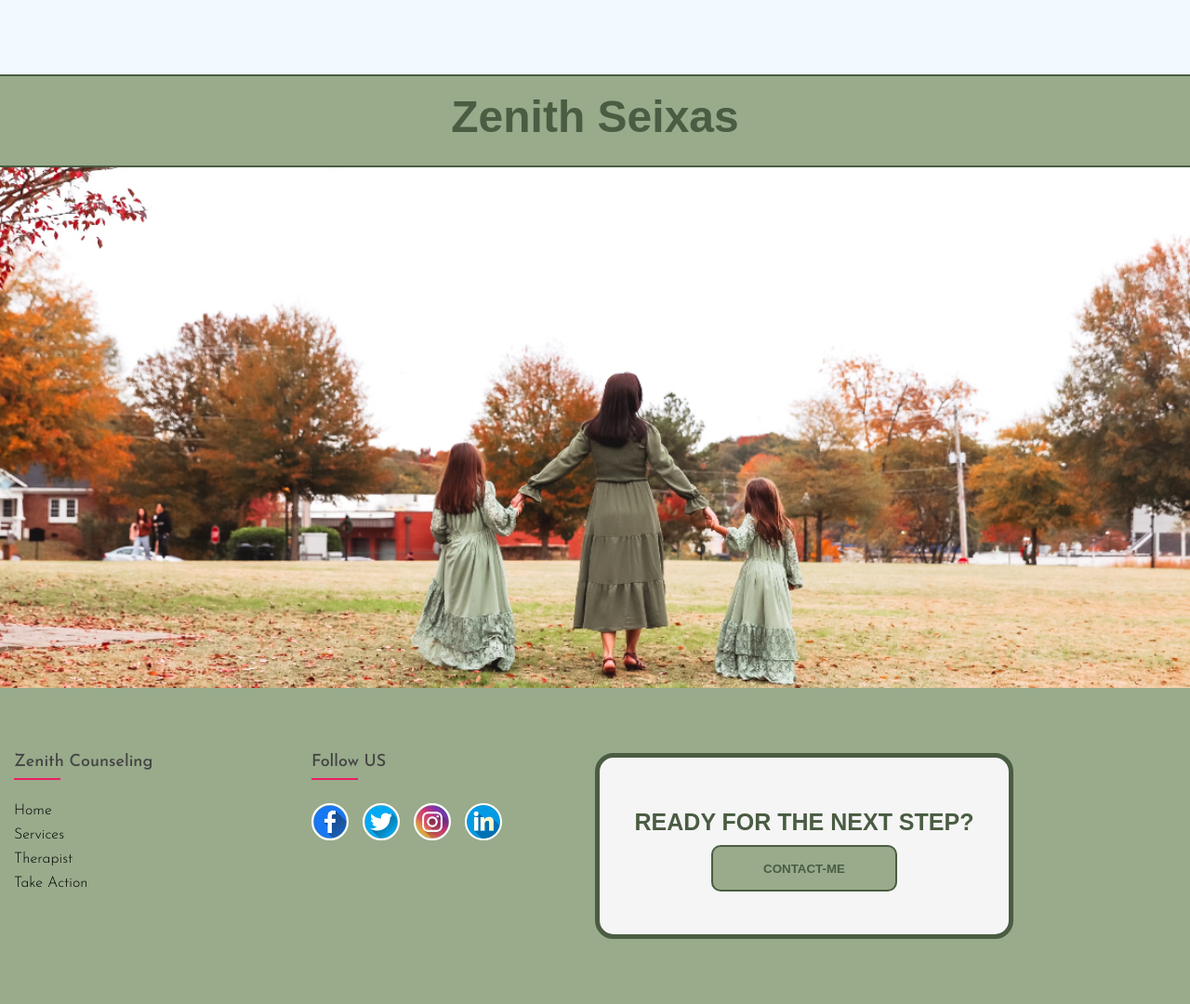
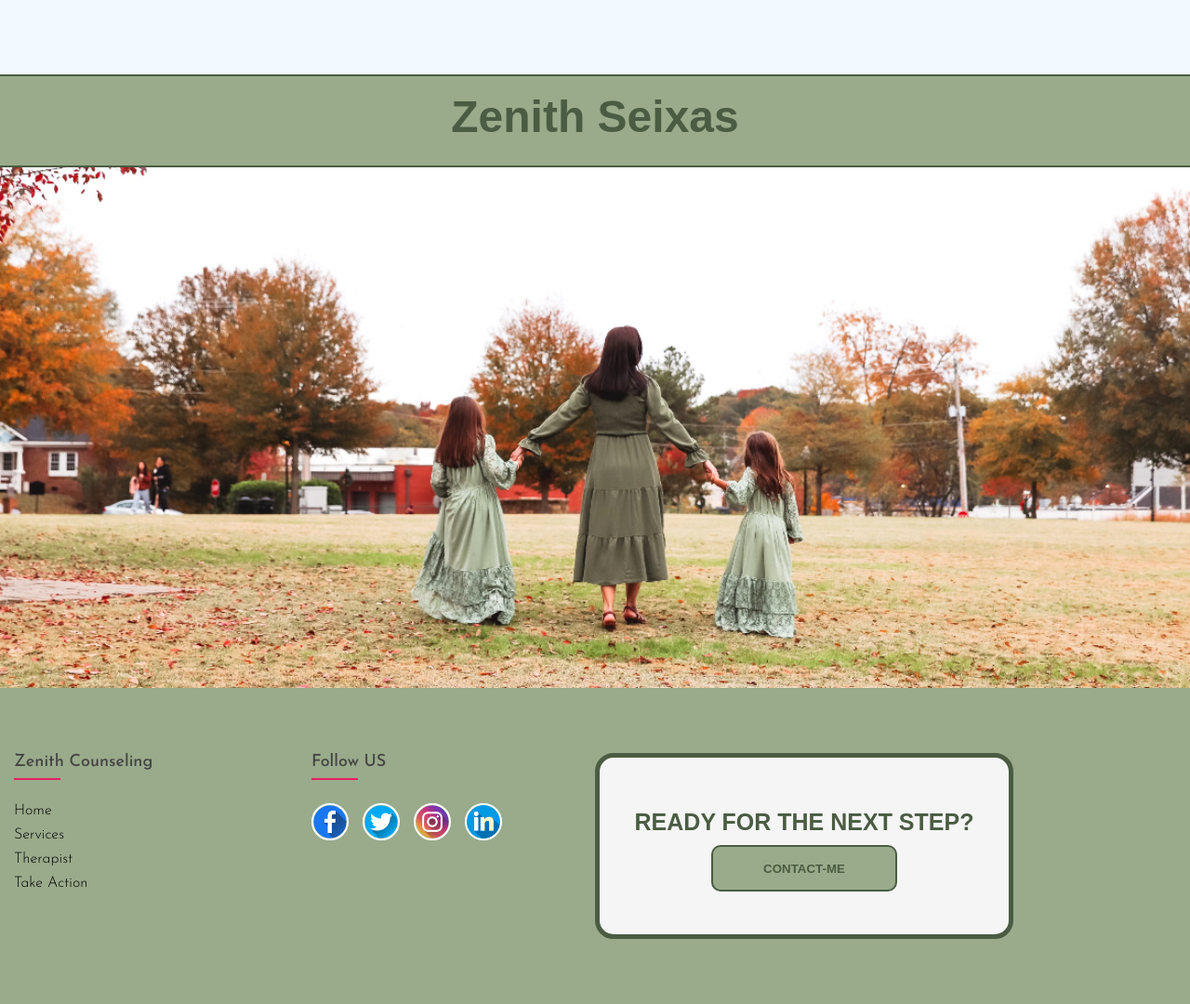
Before and after one commit to Andy2020code/Therapist-server, a Flask app: page /therapists in a window 1280 px wide. Shown: the part 754-1834 px from the top of the page at 93% size. Run offline with Flask 3, Linux system fonts and the light colour scheme; some web fonts are replaced.

Commit message:
Update therapists.css

```diff
--- a/static/css/therapists.css
+++ b/static/css/therapists.css
@@ -239,7 +239,7 @@
   justify-content: space-evenly;
   background-image: url(/static/IMG/therapists/IMG_0181.jpeg);
   background-size: cover;
-  background-position: 0px -100px;
+  background-position: 0px -150px;
   width: 100%;
   height: 70vh;
 }
```
